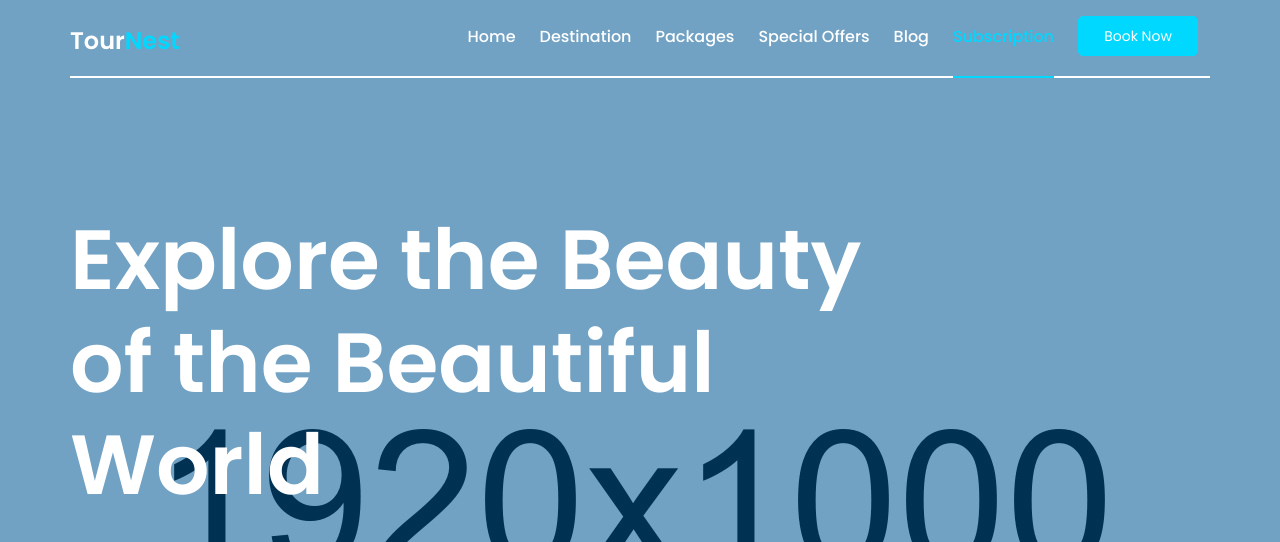
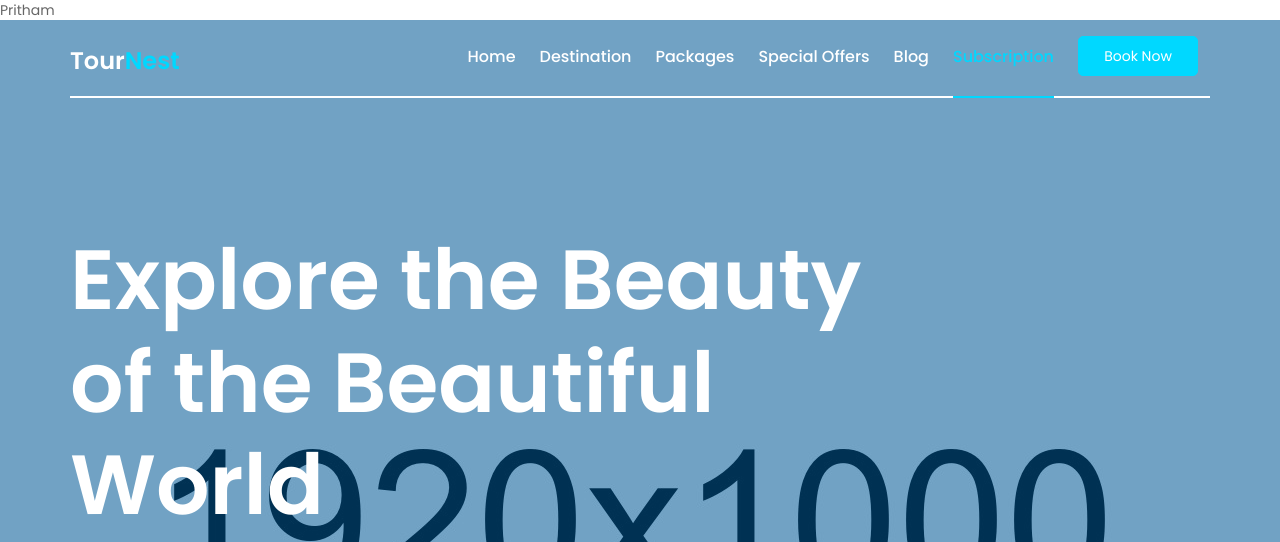
Before and after one commit to spiman9/oomd-Project-Tourism, a Django app: page / in a window 1280 px wide. Shown: the top 542 px of the page. Run offline with Django 4.2, Linux system fonts and the light colour scheme; some libraries are stand-ins or nearby versions.

Commit message:
Update main.html

```diff
--- a/templates/main.html
+++ b/templates/main.html
@@ -62,6 +62,7 @@
 	</head>
 
 	<body>
+		<p>Pritham</p>
 		<!--[if lte IE 9]>
 		<p class="browserupgrade">You are using an <strong>outdated</strong> browser. Please <a href="https://browsehappy.com/">upgrade
 			your browser</a> to improve your experience and security.</p>
```
